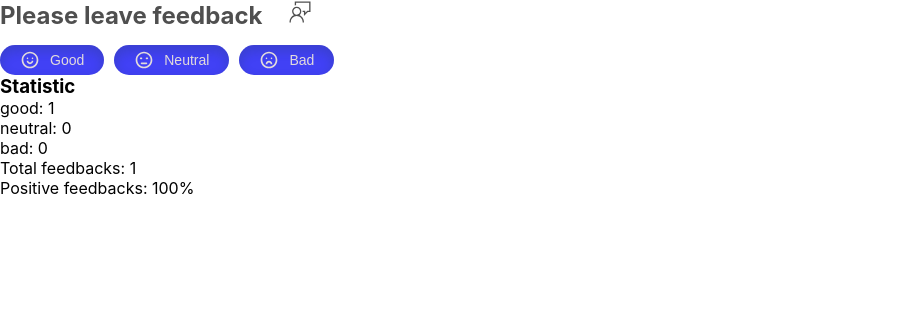
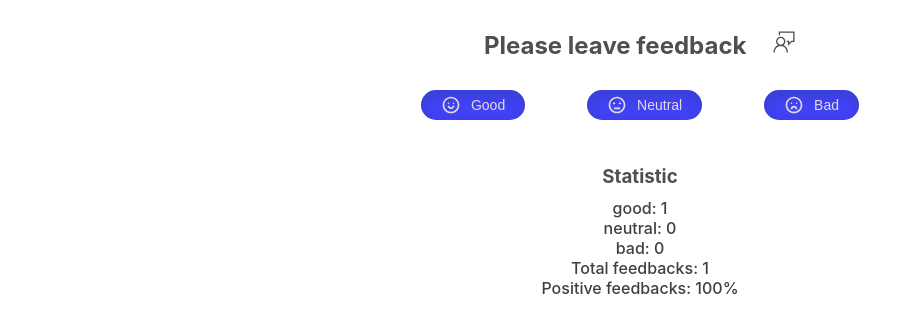
Before and after one commit to Usermen-cmd/goit-react-hw-02-feedback, a React (Create React App) app: page / in a window 1280 px wide. Both pictures are taken after a click on the button "Good". Shown: the top 332 px of the page, without its empty margins (0-922 px from the left). Built offline with nearby package versions, Linux system fonts and the light colour scheme.

Commit message:
+add: styles & prop-types

```diff
--- a/src/components/Buttons/Buttons.jsx
+++ b/src/components/Buttons/Buttons.jsx
@@ -1,52 +1,28 @@
+import PropTypes from 'prop-types';
 import { CgSmile, CgSmileNone, CgSmileSad } from 'react-icons/cg';
-import css from '@emotion/styled';
-
-const Button = css.button`
-background-color: #4141f5;
-padding: 5px 20px;
-border-radius: 20px;
-color: #e2dbdb;
-font-size: 14px;
-font-weight: 500;
-display: inline-flex;
-align-items: center;
-border: none;
-cursor: pointer;
-margin-right: 10px;
-box-shadow: 0px 5px 10px 2px rgba(34, 60, 80, 0.2) inset;
-transition: transform 100ms linear 100ms;
-
-  &:hover{
-color: #fff;
-transform: scale(1.1);
-background-color: #3b3be0;
-box-shadow: -5px -5px 5px -5px rgba(34, 60, 80, 0.6) inset;
-}
-
-  svg{
-margin-right: 10px;
-width: 20px;
-height: auto;
-}
-`;
+import { Button, Container } from 'components/styles/buttons';
 
 const Buttons = ({ handler }) => {
   return (
-    <div>
-      <Button type="button" onClick={handler} className="button">
+    <Container>
+      <Button type="button" onClick={handler}>
         <CgSmile />
         Good
       </Button>
-      <Button type="button" onClick={handler} className="button">
+      <Button type="button" onClick={handler}>
         <CgSmileNone />
         Neutral
       </Button>
-      <Button type="button" onClick={handler} className="button">
+      <Button type="button" onClick={handler}>
         <CgSmileSad />
         Bad
       </Button>
-    </div>
+    </Container>
   );
 };
 
+Buttons.propTypes = {
+  handler: PropTypes.func.isRequired,
+};
+
 export default Buttons;
--- a/src/components/Feedback.jsx
+++ b/src/components/Feedback.jsx
@@ -1,16 +1,8 @@
 import { Component } from 'react';
 import { VscFeedback } from 'react-icons/vsc';
-import css from '@emotion/styled';
+import { Header, Container } from 'components/styles/feedback';
 import Statistic from 'components/Statistic/Statistic';
-import Buttons from './Buttons/Buttons';
-
-const Header = css.h2`
-color: #4f4f4f;
-margin-bottom: 15px;
-  svg{
-    margin-left: 20px;
-  }
-`;
+import Buttons from 'components/Buttons/Buttons';
 
 class Feedback extends Component {
   state = {
@@ -41,7 +33,8 @@ class Feedback extends Component {
     const positiveFeedbacks = this.countPositiveFeedbackPercentage(good, bad);
 
     return (
-      <div className="feedBackService">
+      <Container>
+        <div>
           <Header>
             Please leave feedback <VscFeedback />
           </Header>
@@ -58,6 +51,7 @@ class Feedback extends Component {
             />
           )}
         </div>
+      </Container>
     );
   }
 }
--- a/src/components/Statistic/Statistic.jsx
+++ b/src/components/Statistic/Statistic.jsx
@@ -1,18 +1,32 @@
+import PropTypes from 'prop-types';
+
+import { Header, Paragraph, Container } from 'components/styles/statistic';
+
 const Statistic = ({ states }) => {
   const labelsParagraph = Object.keys(states);
 
   return (
-    <div>
-      <h3>Statistic</h3>
+    <Container>
+      <Header>Statistic</Header>
       {labelsParagraph.map(label => {
         return (
-          <p className="feedBackItem" key={`${label}-id-statistic`}>
+          <Paragraph key={`${label}-id-statistic`}>
             {label}: {states[label]}
-          </p>
+          </Paragraph>
         );
       })}
-    </div>
+    </Container>
   );
 };
 
+Statistic.propTypes = {
+  states: PropTypes.shape({
+    good: PropTypes.number.isRequired,
+    neutral: PropTypes.number.isRequired,
+    bad: PropTypes.number.isRequired,
+    'Total feedbacks': PropTypes.number,
+    'Positive feedbacks': PropTypes.string,
+  }),
+};
+
 export default Statistic;
--- /dev/null
+++ b/src/components/styles/buttons.jsx
@@ -0,0 +1,39 @@
+import css from '@emotion/styled';
+
+const Button = css.button`
+background-color: #4141f5;
+padding: 5px 20px;
+border-radius: 20px;
+color: #e2dbdb;
+font-size: 14px;
+font-weight: 500;
+display: flex;
+justify-content: center;
+align-items: center;
+border: none;
+cursor: pointer;
+box-shadow: 0px 5px 10px 2px rgba(34, 60, 80, 0.2) inset;
+transition: transform 100ms linear 100ms;
+
+
+  &:hover{
+color: #fff;
+transform: scale(1.1);
+background-color: #3b3be0;
+box-shadow: -5px -5px 5px -5px rgba(34, 60, 80, 0.6) inset;
+}
+
+  svg{
+margin-right: 10px;
+width: 20px;
+height: auto;
+}
+`;
+const Container = css.div`
+display: flex;
+align-items: center;
+justify-content: space-around;
+padding: 15px 0;
+`;
+
+export { Button, Container };
--- /dev/null
+++ b/src/components/styles/feedback.jsx
@@ -0,0 +1,19 @@
+import css from '@emotion/styled';
+
+const Header = css.h2`
+text-align: center;
+color: #4f4f4f;
+  svg{
+    margin-left: 20px;
+  }
+`;
+
+const Container = css.div`
+div{
+  padding-top: 30px;
+  width: 500px;
+  margin: 0 auto;
+}
+`;
+
+export { Header, Container };
--- /dev/null
+++ b/src/components/styles/statistic.jsx
@@ -0,0 +1,17 @@
+import css from '@emotion/styled';
+
+const Header = css.h3`
+color: #4f4f4f;
+margin-bottom: 10px;
+`;
+
+const Paragraph = css.p`
+color: #3f3f3f;
+font-weight: 500;
+`;
+
+const Container = css.div`
+text-align: center;
+`;
+
+export { Header, Paragraph, Container };
```
Lines whose indentation alone changed are shown as unchanged.
